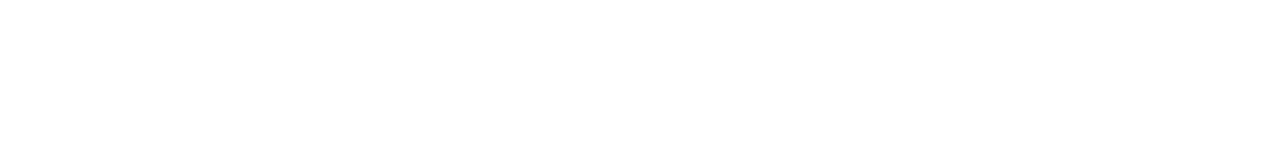
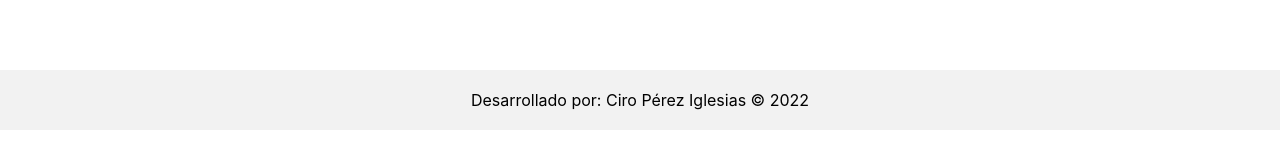
Before and after one commit to Ciro16/google-clone, a React (Create React App) app: page / in a window 1280 px wide. Shown: the part 636-797 px from the top of the page. Built offline with nearby package versions, Linux system fonts and the light colour scheme; no server answers.

Commit message:
Agregado README.md. Ajustes a busqueda

```diff
--- a/src/components/GoogleInput.js
+++ b/src/components/GoogleInput.js
@@ -11,15 +11,15 @@ export const GoogleInput = styled.div`
   max-width: 560px;
   margin: 0 auto;
   margin-top: 20px;
-  transition: all .2s;
+  transition: all 0.2s;
 
   &:hover {
-    -webkit-box-shadow: 0px 2px; 4px 3px rgba(232, 232, 232, 0.7);
-    box-shadow: 2px 2px; 4px 3px rgba(232, 232, 232, 0.7);
+    -webkit-box-shadow: 5px 5px 6px -1px #898989;
+    box-shadow: 5px 5px 6px -1px #898989;
     cursor: pointer;
   }
 
-  & .search__inputIcon{
+  & .search__inputIcon {
     color: gray;
   }
 
@@ -30,7 +30,7 @@ export const GoogleInput = styled.div`
     border: none;
   }
 
-  & input:focus{
-    outline-width: 0
+  & input:focus {
+    outline-width: 0;
   }
 `;
--- a/src/pages/Home.css
+++ b/src/pages/Home.css
@@ -15,3 +15,14 @@
   height: 190px;
   object-fit: contain;
 }
+
+.home_footer {
+  background-color: #f2f2f2;
+  height: 60px;
+  margin-top: 80px;
+}
+
+.home_footer p {
+  text-align: center;
+  line-height: 60px;
+}
--- a/src/pages/Home.js
+++ b/src/pages/Home.js
@@ -3,6 +3,9 @@ import Header from "../components/Header";
 import "./Home.css";
 
 const Home = () => {
+  const today = new Date();
+  const year = today.getFullYear();
+
   return (
     <div className="home">
       <Header />
@@ -13,6 +16,9 @@ const Home = () => {
         />
         <Search />
       </div>
+      <footer className="home_footer">
+        <p>Desarrollado por: Ciro Pérez Iglesias &copy; {year}</p>
+      </footer>
     </div>
   );
 };
```
Also changed, not shown: 2 other files (tests, documents, lock files or other folders).
